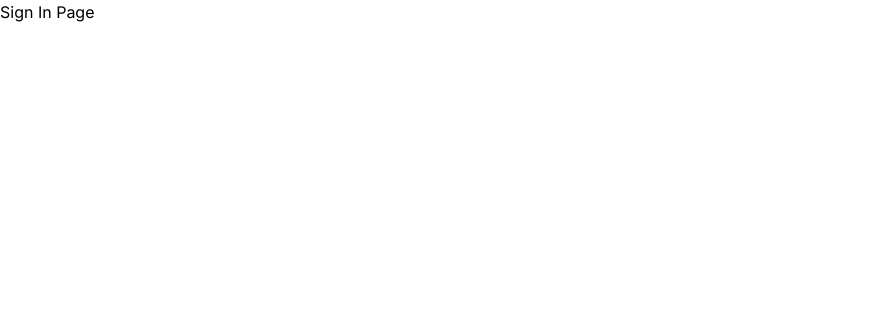
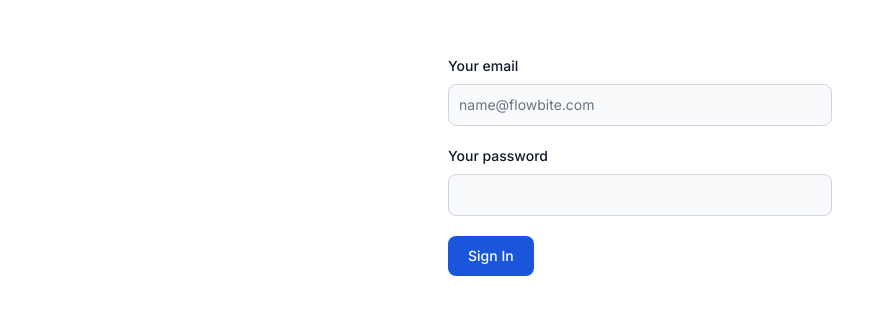
Before and after one commit to Minthantmg/knowledgeBlog, a Next.js app: page /auth/sign-in in a window 1280 px wide. Shown: the top 314 px of the page, without its empty margins (0-894 px from the left). Built offline with nearby package versions, Linux system fonts and the light colour scheme.

Commit message:
reuseable code update

```diff
--- a/src/app/apis/users.js
+++ b/apis/users.js
@@ -1,4 +1,4 @@
-import {axiosInstance} from "../../../util/axiosInstance";
+import {axiosInstance} from "../util/axiosInstance";
 
 export const createUser = async ({name, email, password}) => {
     try {
--- a/db.json
+++ b/db.json
@@ -5,6 +5,24 @@
       "name": "Min Thant Mg",
       "email": "minthant@gmail.com",
       "password": "password"
+    },
+    {
+      "name": "Alea Stevens",
+      "email": "muhyjeqi@mailinator.com",
+      "password": "Pa$$w0rd!",
+      "id": 2
+    },
+    {
+      "name": "Timothy Rutledge",
+      "email": "jyludyfyr@mailinator.com",
+      "password": "Pa$$w0rd!",
+      "id": 3
+    },
+    {
+      "name": "Brock Bright",
+      "email": "duqav@mailinator.com",
+      "password": "Pa$$w0rd!",
+      "id": 4
     }
   ],
   "posts": [
--- /dev/null
+++ b/hooks/useUser.js
@@ -0,0 +1,14 @@
+import {useMutation} from "@tanstack/react-query";
+import {createUser} from "../apis/users";
+
+const useUserMutation = () =>{
+    return useMutation({
+        mutationKey: ['post', 'users'],
+        mutationFn: createUser,
+    })
+}
+export const useUser = () =>{
+   return {
+       useUserMutation,
+   }
+}
--- a/src/app/auth/sign-in/page.js
+++ b/src/app/auth/sign-in/page.js
@@ -1,9 +1,72 @@
-import React from 'react';
+'use client'
+import React, {useEffect, useState} from 'react';
+import {useRouter} from "next/navigation";
+import {useUser} from "../../../../hooks/useUser";
 
 const Page = () => {
+    const router = useRouter()
+    const [email, setEmail] = useState('')
+    const [password, setPassword] = useState('')
+    const [error, setError] = useState(false)
+
+    const {useUserMutation} = useUser()
+    const {mutateAsync:createUser} = useUserMutation()
+
+    const handleSubmit = async (e) => {
+        e.preventDefault()
+        await router.push('/dashboard')
+        setEmail('')
+        setPassword('')
+    }
+
+    //prefetch
+    useEffect(() => {
+            router.prefetch('/dashboard')
+        },[]
+    )
     return (
-        <div>
-          Sign In Page
+        <div className="container mx-auto px-4 py-8">
+            <div className="max-w-md mx-auto mt-6">
+                <form method="POST" className="max-w-sm mx-auto" onSubmit={handleSubmit}>
+                    <div className="mb-5">
+                        <label
+                            htmlFor="email"
+                            className="block mb-2 text-sm font-medium text-gray-900 dark:text-white"
+                        >
+                            Your email
+                        </label>
+                        <input
+                            type="email"
+                            id="email"
+                            className="bg-gray-50 border border-gray-300 text-gray-900 text-sm rounded-lg focus:ring-blue-500 focus:border-blue-500 block w-full p-2.5 dark:bg-gray-700 dark:border-gray-600 dark:placeholder-gray-400 dark:text-white dark:focus:ring-blue-500 dark:focus:border-blue-500"
+                            placeholder="name@flowbite.com"
+                            required=""
+                            onChange={e => setEmail(e.target.value)}
+                        />
+                    </div>
+                    <div className="mb-5">
+                        <label
+                            htmlFor="password"
+                            className="block mb-2 text-sm font-medium text-gray-900 dark:text-white"
+                        >
+                            Your password
+                        </label>
+                        <input
+                            type="password"
+                            id="password"
+                            className="bg-gray-50 border border-gray-300 text-gray-900 text-sm rounded-lg focus:ring-blue-500 focus:border-blue-500 block w-full p-2.5 dark:bg-gray-700 dark:border-gray-600 dark:placeholder-gray-400 dark:text-white dark:focus:ring-blue-500 dark:focus:border-blue-500"
+                            required=""
+                            onChange={e => setPassword(e.target.value)}
+                        />
+                    </div>
+                    <button
+                        type="submit"
+                        className="text-white bg-blue-700 hover:bg-blue-800 focus:ring-4 focus:outline-none focus:ring-blue-300 font-medium rounded-lg text-sm w-full sm:w-auto px-5 py-2.5 text-center dark:bg-blue-600 dark:hover:bg-blue-700 dark:focus:ring-blue-800"
+                    >
+                        Sign In
+                    </button>
+                </form>
+            </div>
         </div>
     );
 };
--- a/src/app/auth/sign-up/page.js
+++ b/src/app/auth/sign-up/page.js
@@ -1,9 +1,7 @@
 'use client'
 import React, {useEffect, useState} from 'react';
-import {axiosInstance} from "../../../../util/axiosInstance";
-import {useMutation} from "@tanstack/react-query";
-import {useRouter} from "next/router";
-import {createUser} from "@/app/apis/users";
+import {useRouter} from "next/navigation";
+import {useUser} from "../../../../hooks/useUser";
 
 const Page = () => {
     const router = useRouter()
@@ -12,17 +10,13 @@ const Page = () => {
     const [password, setPassword] = useState('')
     const [error, setError] = useState(false)
 
-    const {
-        mutateAsync: createUserAsync
-    } = useMutation({
-        mutationKey: ['post', 'users'],
-        mutationFn: createUser,
-    })
+    const {useUserMutation} = useUser()
+    const {mutateAsync:createUser} = useUserMutation()
 
     const handleSubmit = async (e) => {
         e.preventDefault()
-        await createUserAsync({name: username, email, password})
-        await router.push('/dashboard')
+        await createUser({name: username, email, password})
+        await router.push('/auth/sign-in')
         setUsername('')
         setEmail('')
         setPassword('')
@@ -30,7 +24,7 @@ const Page = () => {
 
     //prefetch
     useEffect(() => {
-        router.prefetch('/dashboard')
+        router.prefetch('/auth/sign-in')
         },[]
     )
     return (
```
